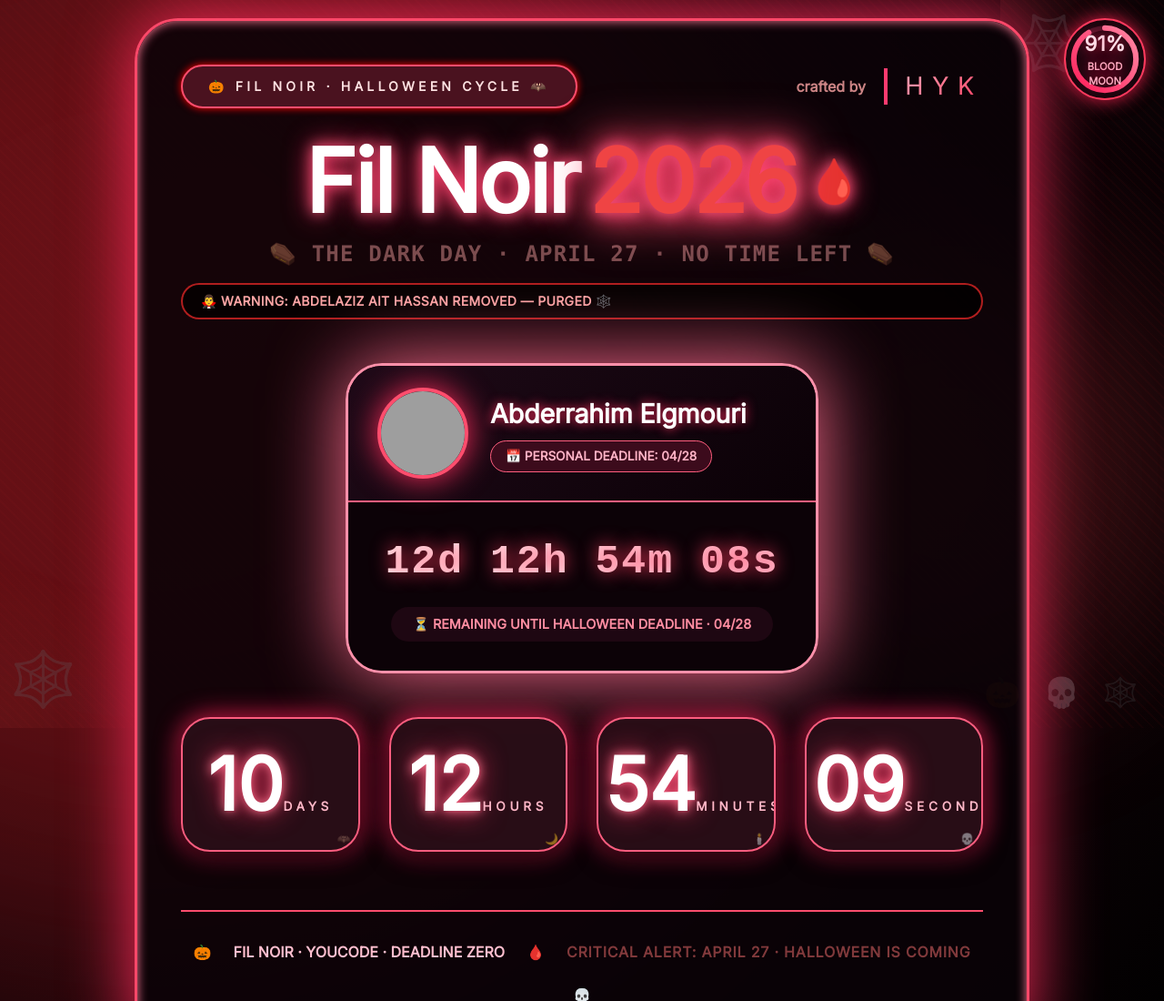
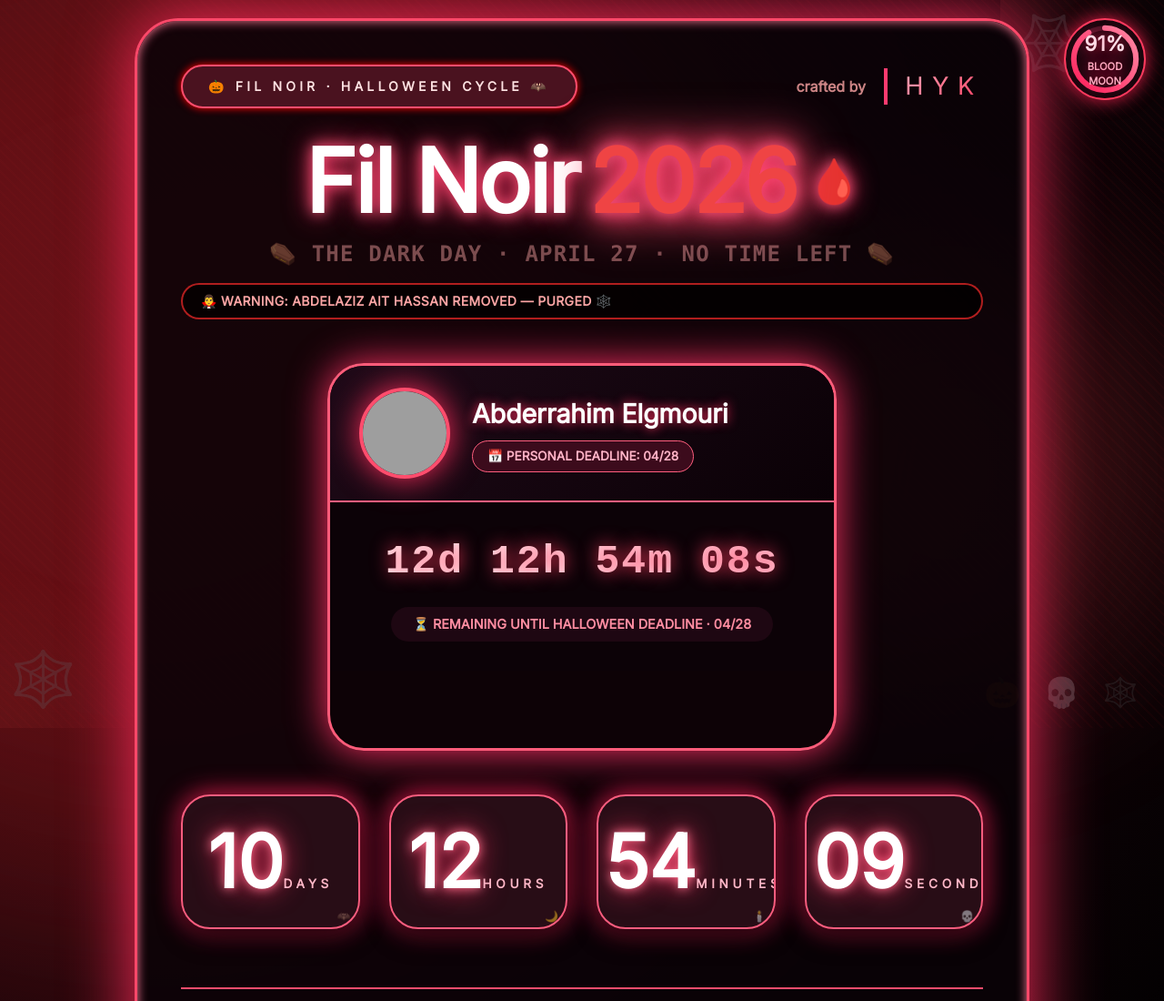
Before and after one commit to yakhlafhoussam/fillrouge, a plain HTML site: page index.html in a window 1280 px wide. Shown: the top 1100 px of the page at 91% size. Drawn offline with nearby package versions, Linux system fonts and the light colour scheme; grey boxes are pictures that could not be loaded.

Commit message:
Refactor rotating learner card and slide functionality
Updated styles and functionality for rotating learner cards and slides. Improved structure for countdown timers and visibility of active slides.

```diff
--- a/index.html
+++ b/index.html
@@ -157,7 +157,7 @@
       font-weight: 800;
     }
 
-    /* Single Learner Card - Rotating Card with countdown */
+    /* Rotating Learner Card - preloaded images, only active card visible */
     .rotating-learner-card {
       background: #0e0308dd;
       backdrop-filter: blur(16px);
@@ -165,11 +165,12 @@
       border: 3px solid #ff3a5e;
       box-shadow: 0 0 55px rgba(255, 30, 70, 0.7), inset 0 0 15px #ff6b8f;
       transition: all 0.4s cubic-bezier(0.2, 0.9, 0.4, 1.1);
-      overflow: hidden;
-      max-width: 520px;
+      max-width: 560px;
       width: 100%;
       margin: 0 auto;
       animation: cardPulseGlow 1.2s infinite alternate;
+      overflow: hidden;
+      position: relative;
     }
 
     @keyframes cardPulseGlow {
@@ -182,6 +183,30 @@
         box-shadow: 0 0 85px #ff6b8f;
         border-color: #ff90aa;
       }
+    }
+
+    /* All learner slides container */
+    .learner-slides-container {
+      position: relative;
+      min-height: 420px;
+    }
+
+    .learner-slide {
+      transition: opacity 0.4s ease, visibility 0.4s ease;
+      opacity: 0;
+      visibility: hidden;
+      position: absolute;
+      top: 0;
+      left: 0;
+      width: 100%;
+      pointer-events: none;
+    }
+
+    .learner-slide.active {
+      opacity: 1;
+      visibility: visible;
+      position: relative;
+      pointer-events: auto;
     }
 
     .learner-header {
@@ -201,7 +226,6 @@
       border: 4px solid #ff4d6d;
       box-shadow: 0 0 35px #ff2e5e;
       background: #2a0f18;
-      transition: transform 0.3s;
     }
 
     .learner-name {
@@ -438,38 +462,6 @@
         transform: translateY(0);
       }
     }
-
-    .fade-out-card {
-      animation: fadeOutCard 0.4s forwards;
-    }
-
-    @keyframes fadeOutCard {
-      0% {
-        opacity: 1;
-        transform: scale(1);
-      }
-
-      100% {
-        opacity: 0;
-        transform: scale(0.92);
-      }
-    }
-
-    .fade-in-card {
-      animation: fadeInCard 0.5s forwards;
-    }
-
-    @keyframes fadeInCard {
-      0% {
-        opacity: 0;
-        transform: scale(0.94);
-      }
-
-      100% {
-        opacity: 1;
-        transform: scale(1);
-      }
-    }
   </style>
 </head>
 
@@ -527,10 +519,12 @@
           </div>
         </div>
 
-        <!-- ROTATING LEARNER CARD (One by one) -->
+        <!-- ROTATING LEARNER CARD (All images preloaded, only active visible) -->
         <div class="flex justify-center my-12">
-          <div id="rotatingLearnerCard" class="rotating-learner-card">
-            <!-- dynamic content injected here -->
+          <div class="rotating-learner-card">
+            <div id="learnerSlidesContainer" class="learner-slides-container">
+              <!-- All learner slides will be injected here with preloaded images -->
+            </div>
           </div>
         </div>
 
@@ -562,7 +556,7 @@
 
   <script>
     (function () {
-      // Learner Data: Abdelaziz removed, each with personal deadline (MM/DD) - interpreted in 2026
+      // Learner Data - Abdelaziz removed
       const learnerData = [
         { name: "Abdelilah Isswa", imageUrl: "https://intranet.youcode.ma/storage/users/profile//1545-1760996241.png", date: "04/29" },
         { name: "Abderrahim Elgmouri", imageUrl: "https://intranet.youcode.ma/storage/users/profile/1875-1760996503.png", date: "04/28" },
@@ -605,13 +599,14 @@
       const progressFill = document.getElementById('progressFill');
       const progressPercentage = document.getElementById('progressPercentage');
       const circumference = 2 * Math.PI * 45;
-      const rotatingCardContainer = document.getElementById('rotatingLearnerCard');
+      const slidesContainer = document.getElementById('learnerSlidesContainer');
 
       let currentIndex = 0;
       let rotationInterval = null;
       let personalUpdateInterval = null;
+      let slideElements = []; // store each slide DOM element
 
-      // Helper: parse personal deadline (MM/DD) into Date object (year 2026, at end of day)
+      // Helper: parse personal deadline (MM/DD) into Date object (year 2026, end of day)
       function parsePersonalDeadline(dateStr) {
         if (!dateStr) return null;
         const parts = dateStr.split('/');
@@ -621,52 +616,44 @@
         return new Date(2026, month, day, 23, 59, 59);
       }
 
-      // Format remaining time for a given deadline date
-      function getRemainingForDeadline(deadlineDate) {
-        if (!deadlineDate) return null;
-        const now = Date.now();
-        const diff = deadlineDate.getTime() - now;
-        if (diff <= 0) return "EXPIRED";
-        const days = Math.floor(diff / 86400000);
-        const hours = Math.floor((diff % 86400000) / 3600000);
-        const minutes = Math.floor((diff % 3600000) / 60000);
-        const seconds = Math.floor((diff % 60000) / 1000);
-        return `${days}d ${hours.toString().padStart(2, '0')}h ${minutes.toString().padStart(2, '0')}m ${seconds.toString().padStart(2, '0')}s`;
-      }
+      // Preload all images and build slides (all images load once)
+      function buildAllSlides() {
+        slidesContainer.innerHTML = '';
+        slideElements = [];
 
-      // Render the current learner card (with individual countdown)
-      function renderCurrentLearnerCard() {
-        if (!rotatingCardContainer) return;
-        const learner = learnerData[currentIndex];
-        if (!learner) return;
+        learnerData.forEach((learner, idx) => {
+          const slideDiv = document.createElement('div');
+          slideDiv.className = 'learner-slide';
+          if (idx === 0) slideDiv.classList.add('active');
 
           const deadlineDate = parsePersonalDeadline(learner.date);
-        let remainingStr = "—";
-        let statusMsg = "";
-        let isExpired = false;
+          let initialRemaining = "—";
+          let initialStatus = "";
+          let isExpiredInitial = false;
 
           if (!deadlineDate) {
-          remainingStr = "⚰️ NO DEADLINE";
-          statusMsg = "🕸️ PENDING / NO DATE";
+            initialRemaining = "⚰️ NO DEADLINE";
+            initialStatus = "🕸️ PENDING / NO DATE";
           } else {
             const now = Date.now();
             const diff = deadlineDate.getTime() - now;
             if (diff <= 0) {
-            remainingStr = "🩸 EXPIRED 🩸";
-            statusMsg = "⚠️ DEADLINE MISSED · THE RECKONING ⚠️";
-            isExpired = true;
+              initialRemaining = "🩸 EXPIRED 🩸";
+              initialStatus = "⚠️ DEADLINE MISSED · THE RECKONING ⚠️";
+              isExpiredInitial = true;
             } else {
               const days = Math.floor(diff / 86400000);
               const hours = Math.floor((diff % 86400000) / 3600000);
               const minutes = Math.floor((diff % 3600000) / 60000);
               const seconds = Math.floor((diff % 60000) / 1000);
-            remainingStr = `${days}d ${hours.toString().padStart(2, '0')}h ${minutes.toString().padStart(2, '0')}m ${seconds.toString().padStart(2, '0')}s`;
-            statusMsg = `⏳ REMAINING UNTIL HALLOWEEN DEADLINE · ${learner.date}`;
+              initialRemaining = `${days}d ${hours.toString().padStart(2, '0')}h ${minutes.toString().padStart(2, '0')}m ${seconds.toString().padStart(2, '0')}s`;
+              initialStatus = `⏳ REMAINING UNTIL HALLOWEEN DEADLINE · ${learner.date}`;
             }
           }
 
-        const statusClass = isExpired ? 'expired-status-red' : '';
-        const cardHTML = `
+          const statusClass = isExpiredInitial ? 'expired-status-red' : '';
+
+          slideDiv.innerHTML = `
             <div class="learner-header">
               <img class="learner-avatar" src="${learner.imageUrl}" alt="${learner.name}" onerror="this.src='https://via.placeholder.com/100?text=🩸'">
               <div>
@@ -675,27 +662,26 @@
               </div>
             </div>
             <div class="personal-countdown-section">
-            <div class="personal-timer-large" id="currentLearnerTimer">${remainingStr}</div>
-            <div class="personal-status-message ${statusClass}" id="currentLearnerStatus">${statusMsg}</div>
+              <div class="personal-timer-large" id="timer_${idx}">${initialRemaining}</div>
+              <div class="personal-status-message ${statusClass}" id="status_${idx}">${initialStatus}</div>
             </div>
           `;
 
-        rotatingCardContainer.innerHTML = cardHTML;
-        // add fade-in effect
-        rotatingCardContainer.classList.remove('fade-out-card');
-        rotatingCardContainer.classList.add('fade-in-card');
-        setTimeout(() => {
-          if (rotatingCardContainer) rotatingCardContainer.classList.remove('fade-in-card');
-        }, 500);
+          slidesContainer.appendChild(slideDiv);
+          slideElements.push(slideDiv);
+        });
       }
 
-      // Update only the timer and status for the currently displayed learner (without re-rendering whole card)
-      function updateCurrentLearnerCountdown() {
+      // Update only the active slide's timer and status
+      function updateActiveLearnerCountdown() {
+        const activeSlide = slideElements[currentIndex];
+        if (!activeSlide) return;
         const learner = learnerData[currentIndex];
         if (!learner) return;
+
         const deadlineDate = parsePersonalDeadline(learner.date);
-        const timerSpan = document.getElementById('currentLearnerTimer');
-        const statusSpan = document.getElementById('currentLearnerStatus');
+        const timerSpan = document.getElementById(`timer_${currentIndex}`);
+        const statusSpan = document.getElementById(`status_${currentIndex}`);
         if (!timerSpan || !statusSpan) return;
 
         if (!deadlineDate) {
@@ -723,19 +709,24 @@
       }
 
       // Rotate to next learner every 3 seconds
-      function nextLearner() {
+      function switchToNextLearner() {
         if (isGlobalExpired()) return;
-        // fade out effect
-        if (rotatingCardContainer) {
-          rotatingCardContainer.classList.add('fade-out-card');
-          setTimeout(() => {
-            currentIndex = (currentIndex + 1) % learnerData.length;
-            renderCurrentLearnerCard();
-          }, 280);
-        } else {
-          currentIndex = (currentIndex + 1) % learnerData.length;
-          renderCurrentLearnerCard();
+
+        // Remove active class from current slide
+        if (slideElements[currentIndex]) {
+          slideElements[currentIndex].classList.remove('active');
         }
+
+        // Move to next index
+        currentIndex = (currentIndex + 1) % slideElements.length;
+
+        // Add active class to new slide
+        if (slideElements[currentIndex]) {
+          slideElements[currentIndex].classList.add('active');
+        }
+
+        // Immediately update the new active slide's timer
+        updateActiveLearnerCountdown();
       }
 
       // Global countdown logic
@@ -763,7 +754,7 @@
         if (finalDiv) {
           finalDiv.classList.remove('hidden');
           finalDiv.innerHTML = `
-            <div class="final-emergency">
+            <div class="final-emergency" style="background:#0a0208ee; border-radius:4rem; padding:3rem 2rem; border:4px solid #ff2e5e; box-shadow:0 0 120px #ff1f5a; text-align:center; backdrop-filter:blur(8px);">
               <span class="text-9xl block mb-5 animate-pulse">🎃🩸💀</span>
               <h2 class="text-6xl md:text-8xl font-black text-white tracking-tighter drop-shadow-[0_0_40px_red]">FIL NOIR</h2>
               <p class="text-5xl text-red-500 font-black mt-4 animate-pulse">ARRIVED · ZERO HOUR</p>
@@ -803,21 +794,20 @@
 
       function startRotationAndTimers() {
         if (isGlobalExpired()) return;
-        // Render first card
-        renderCurrentLearnerCard();
-        // Rotate every 3 seconds
+
+        // Rotation every 3 seconds
         rotationInterval = setInterval(() => {
           if (!isGlobalExpired()) {
-            nextLearner();
+            switchToNextLearner();
           } else {
             if (rotationInterval) clearInterval(rotationInterval);
           }
         }, 3000);
 
-        // Update current displayed learner's personal timer every second
+        // Update active learner timer every second (personal countdown)
         personalUpdateInterval = setInterval(() => {
           if (!isGlobalExpired()) {
-            updateCurrentLearnerCountdown();
+            updateActiveLearnerCountdown();
           } else {
             if (personalUpdateInterval) clearInterval(personalUpdateInterval);
           }
@@ -825,7 +815,11 @@
       }
 
       function init() {
+        // Build all slides with preloaded images (images load once, all visible in DOM but only active shown via CSS)
+        buildAllSlides();
+
         if (isGlobalExpired()) { showFinalScreen(); return; }
+
         updateProgressCircle();
         updateGlobalCountdown();
         startRotationAndTimers();
```
Lines whose indentation alone changed are shown as unchanged.
